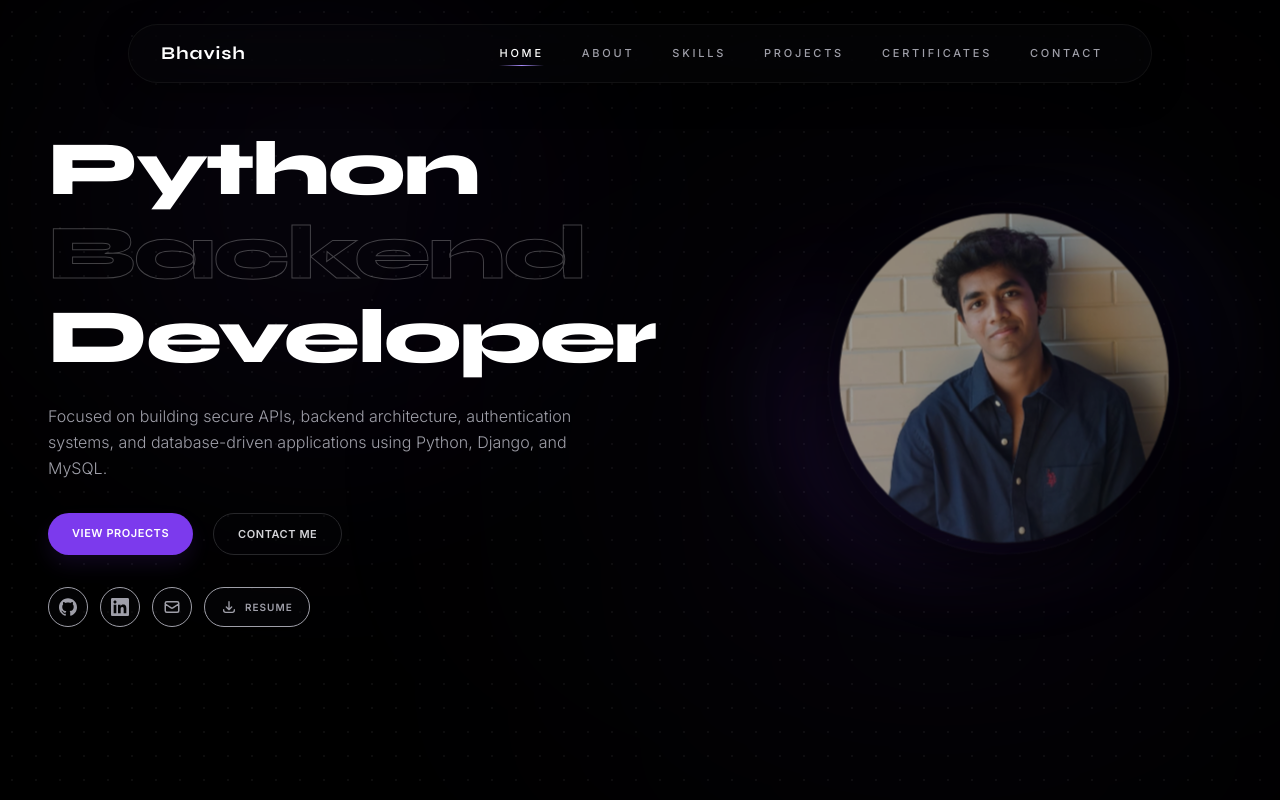
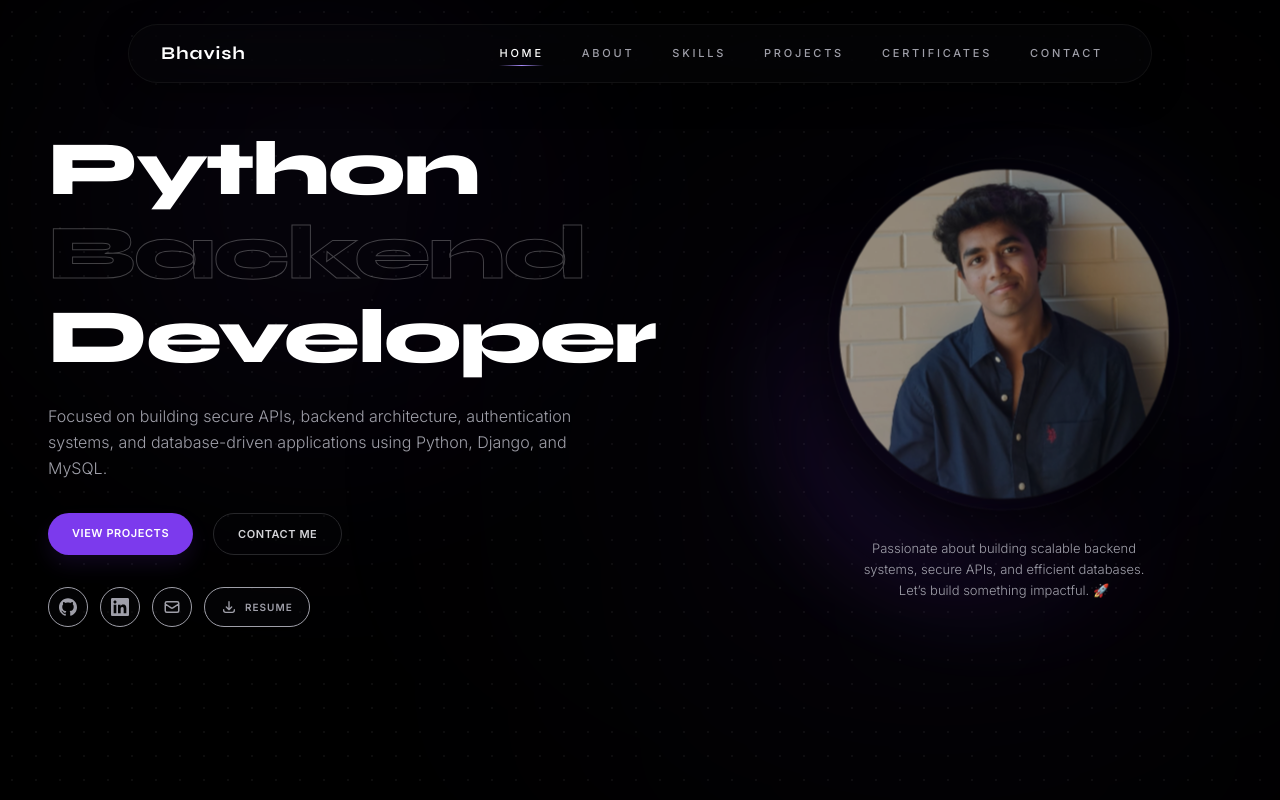
Before and after one commit to Bhavish88/Portfolio, a React (Vite) app: page / in a window 1280 px wide. Shown: the top 800 px of the page. Built offline with nearby package versions, Linux system fonts and the light colour scheme; a web font is replaced by a local one.

Commit message:
Profile update

```diff
--- a/src/components/Hero.jsx
+++ b/src/components/Hero.jsx
@@ -161,7 +161,7 @@ export default function Hero() {
         </motion.div>
 
         {/* Right Side Visual (Redesigned Premium Portrait Frame) */}
-        <div className="lg:col-span-5 flex justify-center items-center relative">
+        <div className="lg:col-span-5 flex flex-col justify-center items-center gap-5 sm:gap-6 relative">
 
           {/* Subtle Ambient light behind portrait */}
           <div className="absolute -inset-4 bg-gradient-to-tr from-violet-accent/25 via-transparent to-indigo-500/10 rounded-full blur-2xl opacity-75 z-0 pointer-events-none group-hover:opacity-100 transition-opacity duration-750" />
@@ -182,6 +182,18 @@ export default function Hero() {
               />
             </div>
           </motion.div>
+
+          {/* Tagline Below Photo */}
+          <motion.div
+            variants={itemVariants}
+            initial="hidden"
+            animate="visible"
+            className="z-10 text-center max-w-[290px]"
+          >
+            <p className="font-sans text-xs sm:text-[13px] text-zinc-400 leading-relaxed font-light select-none">
+              Passionate about building scalable backend systems, secure APIs, and efficient databases. Let’s build something impactful. <span className="text-violet-accent-light">🚀</span>
+            </p>
+          </motion.div>
         </div>
 
       </div>
```
